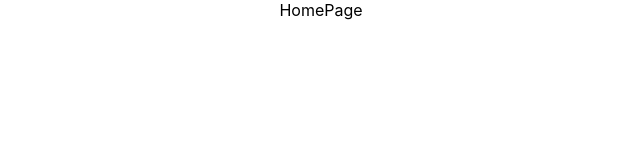
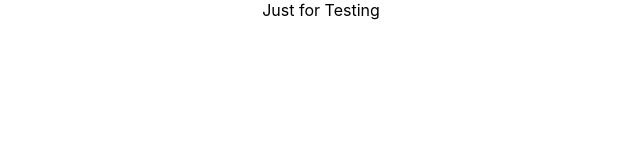
Before and after one commit to AhmadTessieh/little-lemon-web, a React (Create React App) app: page / in a window 1280 px wide. Shown: the top 160 px of the page, without its empty margins (319-959 px from the left). Built offline with nearby package versions, Linux system fonts and the light colour scheme.

Commit message:
Remembering

```diff
--- a/src/App.js
+++ b/src/App.js
@@ -2,7 +2,7 @@ import './App.css';
 function App() {
   return (
     <div className="App">
-      HomePage
+      Just for Testing
     </div>
   );
 }
```
